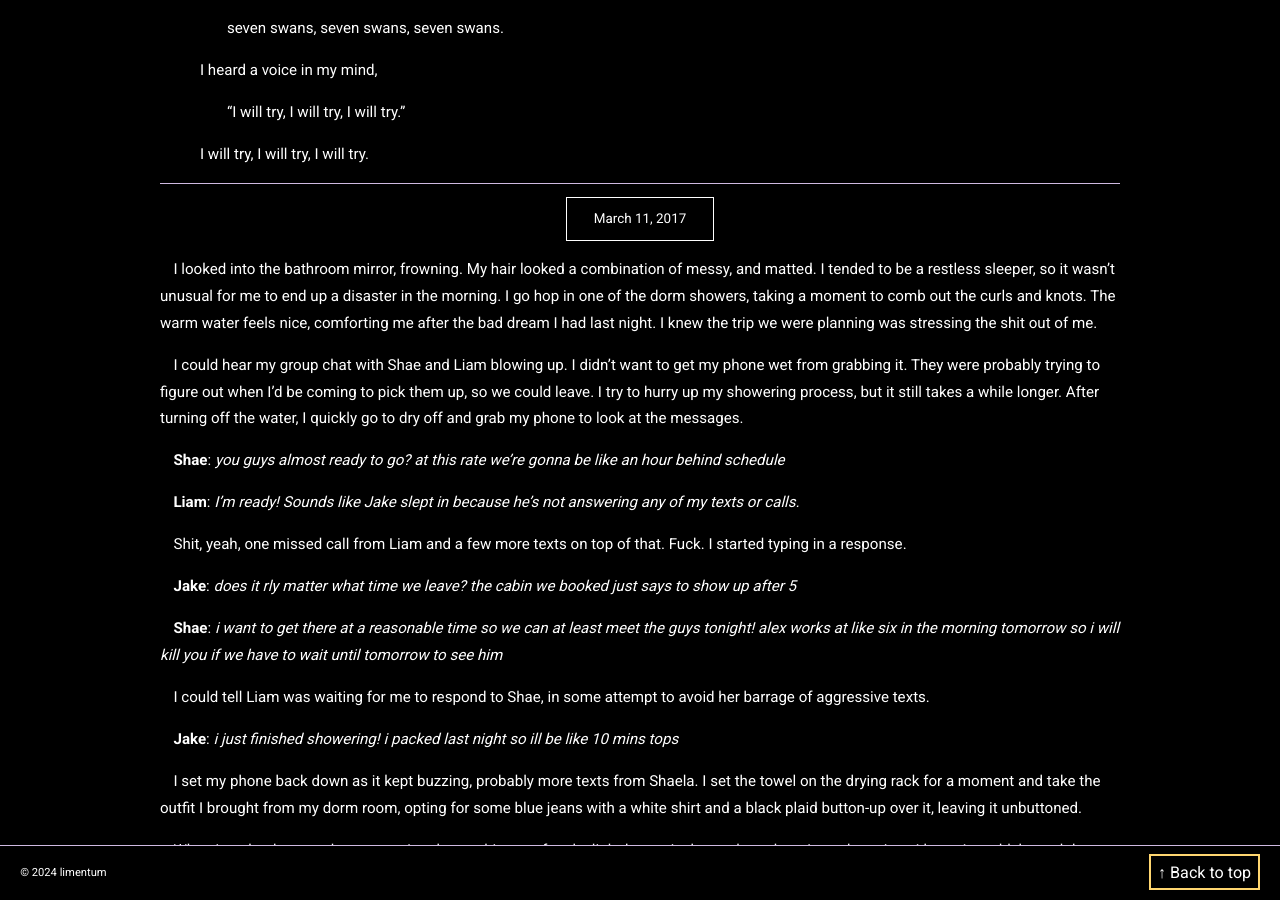
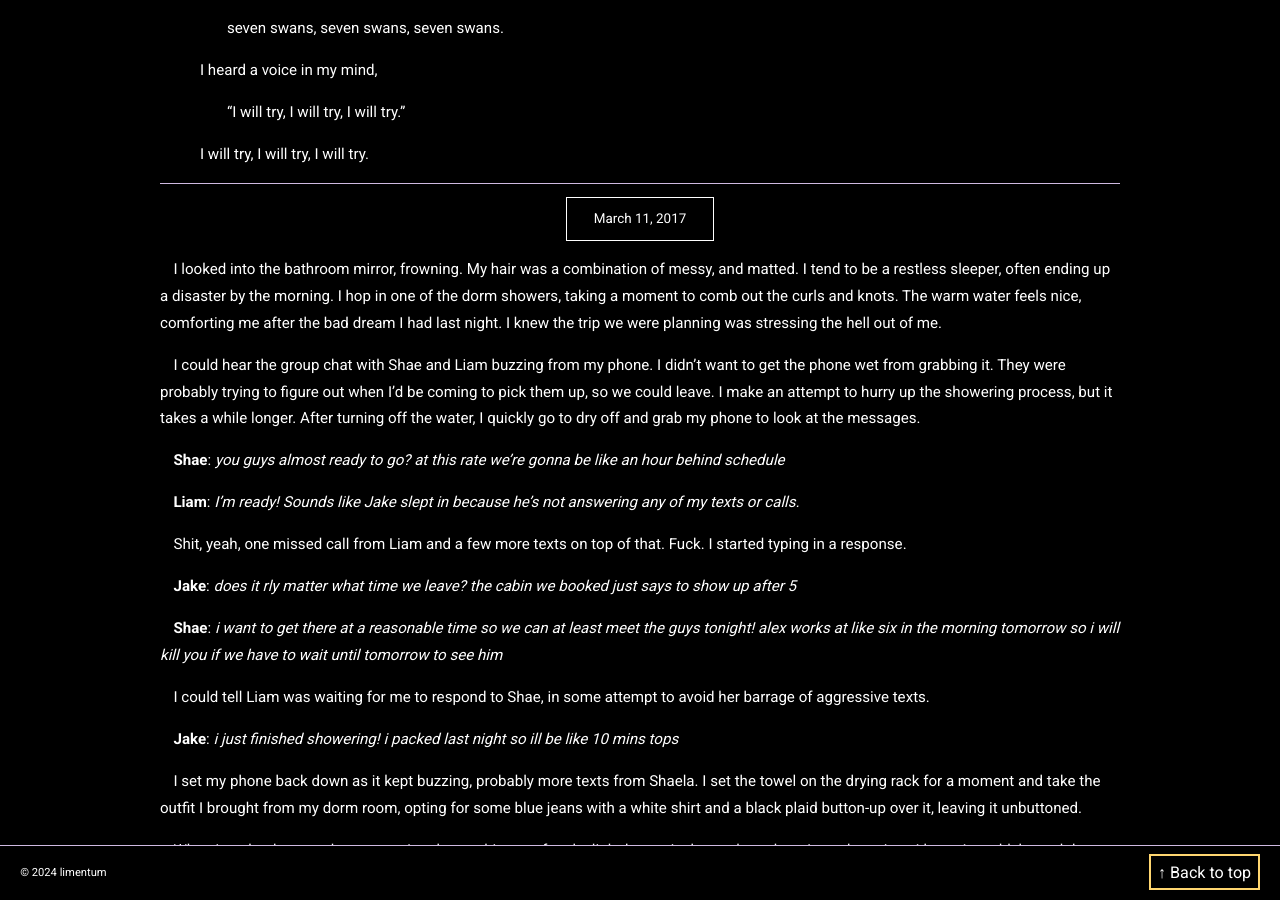
Before and after one commit to limentum/limentum.github.io, a Jekyll site: the page built from _vestige/a-reflection-of-a-reflection.md, in a window 1280 px wide and 900 px high, scrolled down 389 px. Built offline with Jekyll 4.4.1, drawn with Linux system fonts in a browser that asks for light colours.

Commit message:
minor changes to the intro paragraphs

```diff
--- a/_vestige/a-reflection-of-a-reflection.md
+++ b/_vestige/a-reflection-of-a-reflection.md
@@ -29,9 +29,9 @@ I will try, I will try, I will try.
 <div class=center>
     {{ page.date | date: "%B %d, %Y" }}
 </div>
-I looked into the bathroom mirror, frowning. My hair looked a combination of messy, and matted. I tended to be a restless sleeper, so it wasn't unusual for me to end up a disaster in the morning. I go hop in one of the dorm showers, taking a moment to comb out the curls and knots. The warm water feels nice, comforting me after the bad dream I had last night. I knew the trip we were planning was stressing the shit out of me.
+I looked into the bathroom mirror, frowning. My hair was a combination of messy, and matted. I tend to be a restless sleeper, often ending up a disaster by the morning. I hop in one of the dorm showers, taking a moment to comb out the curls and knots. The warm water feels nice, comforting me after the bad dream I had last night. I knew the trip we were planning was stressing the hell out of me.
 
-I could hear my group chat with Shae and Liam blowing up. I didn't want to get my phone wet from grabbing it. They were probably trying to figure out when I'd be coming to pick them up, so we could leave. I try to hurry up my showering process, but it still takes a while longer. After turning off the water, I quickly go to dry off and grab my phone to look at the messages.
+I could hear the group chat with Shae and Liam buzzing from my phone. I didn't want to get the phone wet from grabbing it. They were probably trying to figure out when I'd be coming to pick them up, so we could leave. I make an attempt to hurry up the showering process, but it takes a while longer. After turning off the water, I quickly go to dry off and grab my phone to look at the messages.
 
 **Shae**: *you guys almost ready to go? at this rate we're gonna be like an hour behind schedule*
 
```
